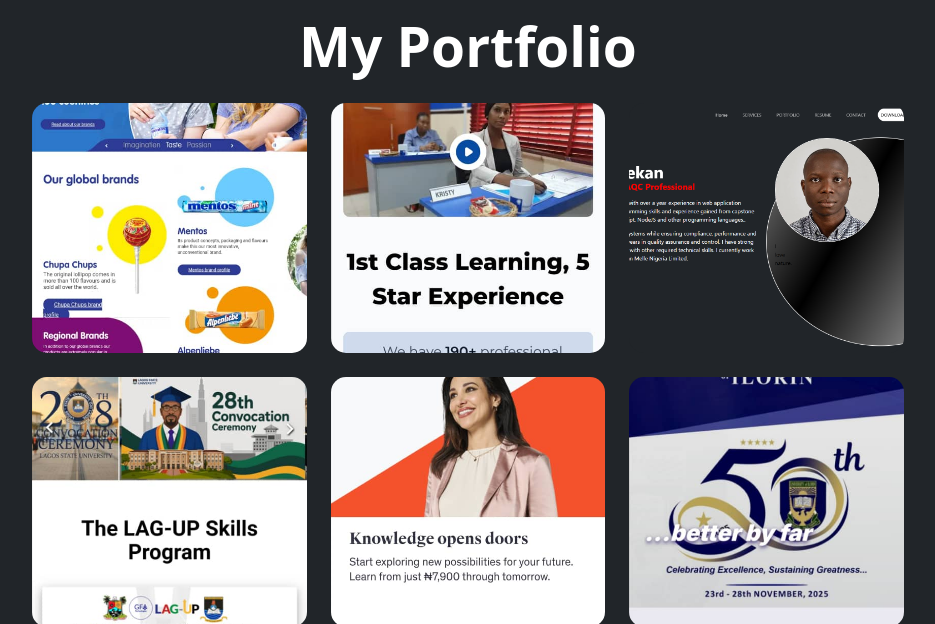
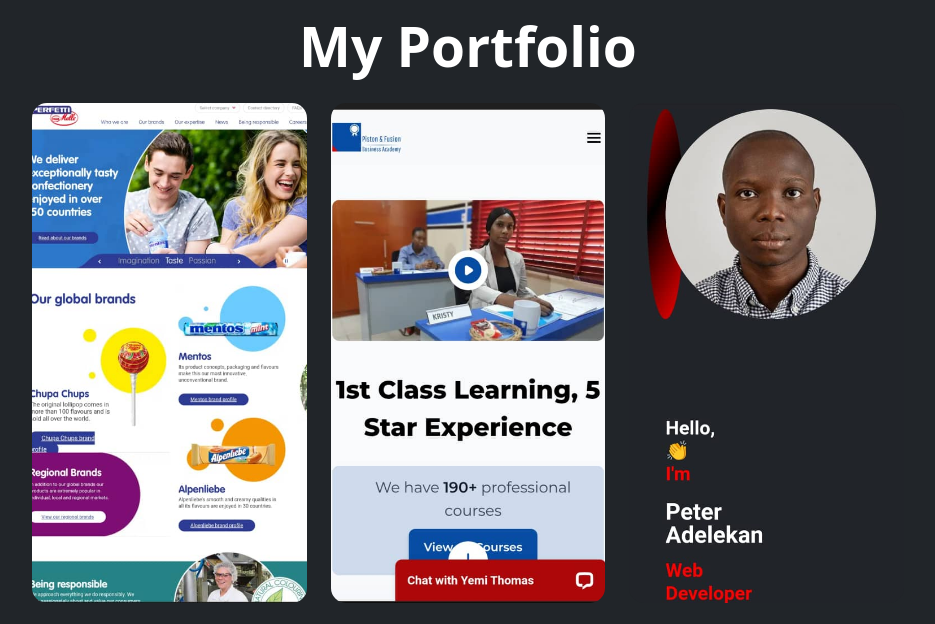
Before and after one commit to PeterAdele/Portfolio, a plain HTML site: page index.html in a window 1280 px wide. Shown: the part 1719-2343 px from the top of the page, without its empty margins (172-1107 px from the left). Drawn offline with nearby package versions, Linux system fonts and the light colour scheme; a script that the page names is missing.

Commit message:
complete portfolio site V2

```diff
--- a/index.html
+++ b/index.html
@@ -260,12 +260,12 @@
         <div class="flip-card mx-auto" style="max-width: 565px;">
           <div class="flip-card-inner">
             <div class="flip-card-front">
-              <img src="Resources/My_portfolio.png" alt="My Portfolio">
+              <img src="Resources/Portfolio-screenshot.jpeg" alt="My Portfolio">
             </div>
             <div class="flip-card-back">
               <h3>My Portfolio</h3>
               <p>Web Developer and QAQC Professional - CREATED <i class="fa fa-pencil fs-2 text--tomato"></i> with pure HTML & CSS</p>
-              <a href="#" class="btn btn-sm mt-2" target="_blank">View Portfolio</a>
+              <a href="https://peteradele.github.io/Portfolio/" class="btn btn-sm mt-2" target="_blank">View Portfolio</a>
             </div>
           </div>
         </div>
@@ -394,8 +394,8 @@
           <div id="cv-section" class="cv-section">
             <h2>Download My CVs</h2>
             <div class="cv-links">
-               <a href="./spotifyimg.html/webdev-cv.pdf" class="cv-btn" download>Download Web Developer CV</a>
-              <a href="./spotifyimg.html/qa-cv.pdf" class="cv-btn" download>Download Quality Assurance CV</a>
+               <a href="./Resources/CV_Peter_ADELEKAN(Web Dev).pdf" class="cv-btn" download>Download Web Developer CV</a>
+              <a href="./Resources/CV_Peter_ADELEKAN(QA).pdf" class="cv-btn" download>Download Quality Assurance CV</a>
             </div>
           </div>
         </div>
--- a/portfoliostyle.css
+++ b/portfoliostyle.css
@@ -109,8 +109,8 @@
   .flip-card {
     background-color: transparent;
     width: 100%;
-    height: 250px;
-    perspective: 1000px; /* 3D effect */
+    height: 500px;
+    /*perspective: 1000px;  3D effect */
   }
 
   .flip-card-inner {
```
Also changed, not shown: Resources/Portfolio-screenshot.jpeg (added), 2 other files.
